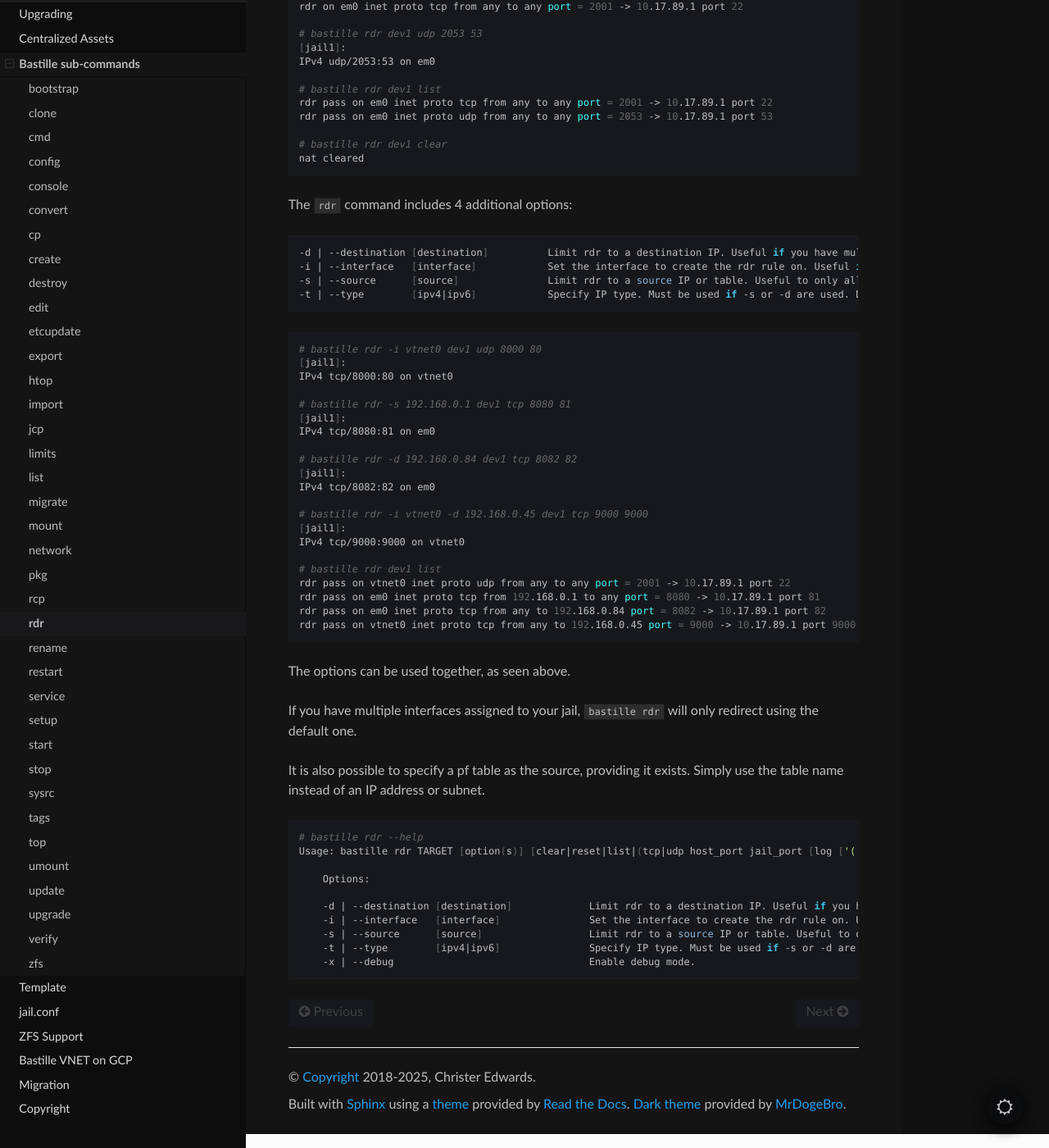
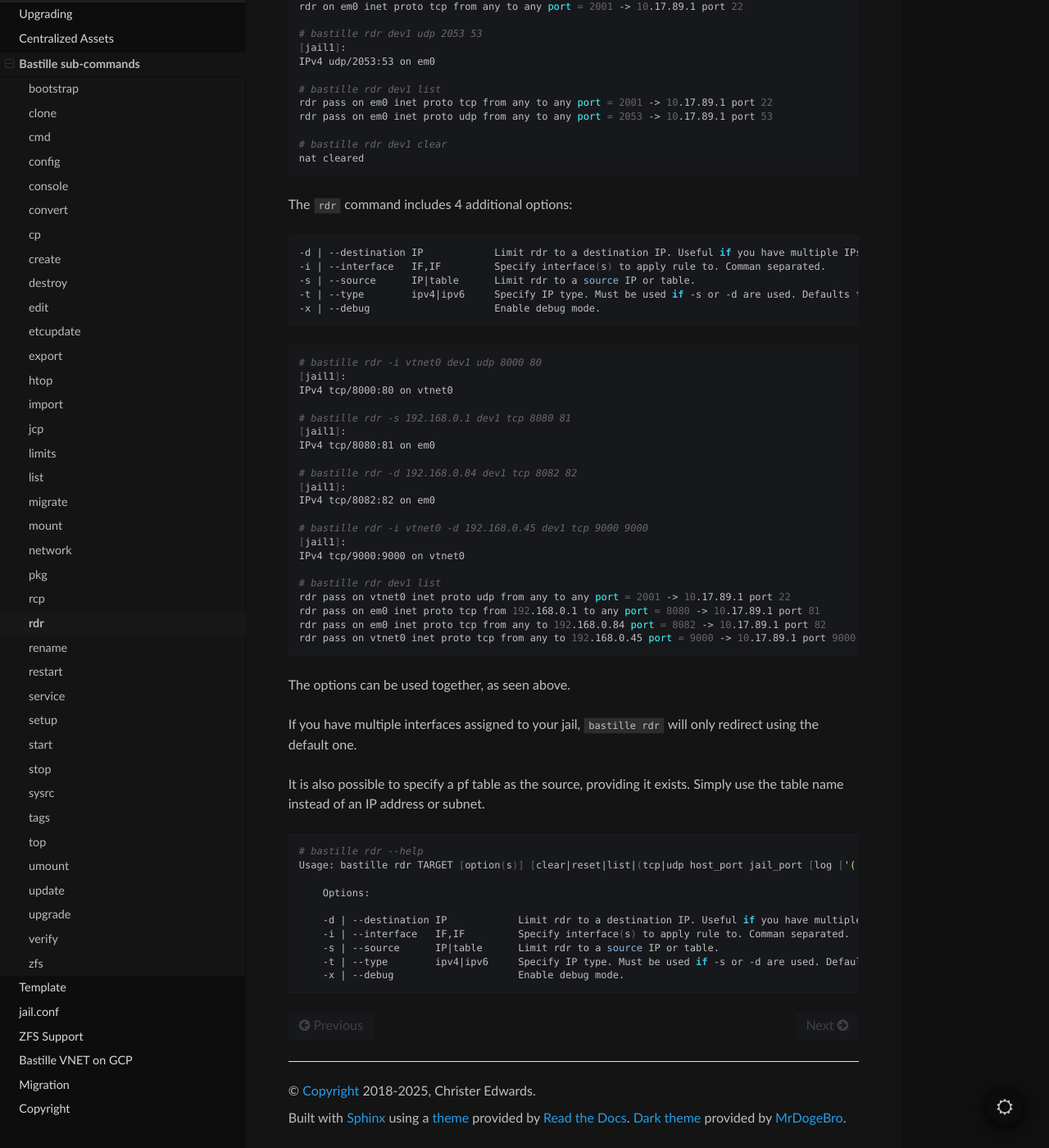
Before and after one commit to BastilleBSD/bastille, a Sphinx documentation site: the page built from docs/chapters/subcommands/rdr.rst, in a window 1280 px wide and 1400 px high, scrolled down 452 px. Shown: the whole window at 82% size. Built offline with Sphinx 7.4.7 and the Read the Docs theme 3.1.0, drawn with Linux system fonts in a browser that asks for light colours.

Commit message:
update docs

```diff
--- a/docs/chapters/subcommands/rdr.rst
+++ b/docs/chapters/subcommands/rdr.rst
@@ -34,10 +34,11 @@ The ``rdr`` command includes 4 additional options:
 
 .. code-block:: shell
 
-    -d | --destination [destination]          Limit rdr to a destination IP. Useful if you have multiple IPs on one interface.
-    -i | --interface   [interface]            Set the interface to create the rdr rule on. Useful if you have multiple interfaces.
-    -s | --source      [source]               Limit rdr to a source IP or table. Useful to only allow access from certain sources.
-    -t | --type        [ipv4|ipv6]            Specify IP type. Must be used if -s or -d are used. Defaults to both.
+    -d | --destination IP            Limit rdr to a destination IP. Useful if you have multiple IPs on one interface.
+    -i | --interface   IF,IF         Specify interface(s) to apply rule to. Comman separated.
+    -s | --source      IP|table      Limit rdr to a source IP or table.
+    -t | --type        ipv4|ipv6     Specify IP type. Must be used if -s or -d are used. Defaults to both.
+    -x | --debug                     Enable debug mode.
 
 .. code-block:: shell
 
@@ -78,8 +79,8 @@ Simply use the table name instead of an IP address or subnet.
 
       Options:
 
-      -d | --destination [destination]             Limit rdr to a destination IP. Useful if you have multiple IPs on one interface.
-      -i | --interface   [interface]               Set the interface to create the rdr rule on. Useful if you have multiple interfaces.
-      -s | --source      [source]                  Limit rdr to a source IP or table. Useful to only allow access from certain sources.
-      -t | --type        [ipv4|ipv6]               Specify IP type. Must be used if -s or -d are used. Defaults to both.
-      -x | --debug                                 Enable debug mode.
+      -d | --destination IP            Limit rdr to a destination IP. Useful if you have multiple IPs on one interface.
+      -i | --interface   IF,IF         Specify interface(s) to apply rule to. Comman separated.
+      -s | --source      IP|table      Limit rdr to a source IP or table.
+      -t | --type        ipv4|ipv6     Specify IP type. Must be used if -s or -d are used. Defaults to both.
+      -x | --debug                     Enable debug mode.
```
Also changed, not shown: 1 other file.
